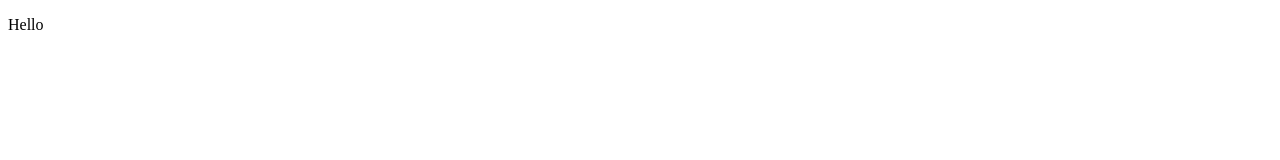
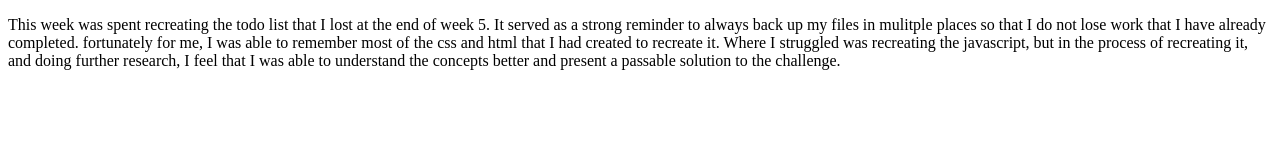
Before and after one commit to zdurbin/wdd330, a plain HTML site: page Weekly notes/week6notes.html in a window 1280 px wide. Drawn offline with Linux system fonts and the light colour scheme.

Commit message:
Update week6notes.html

```diff
--- a/Weekly notes/week6notes.html
+++ b/Weekly notes/week6notes.html
@@ -12,6 +12,6 @@
 </head>
 
 <body>
-	<p>Hello</p>
+	<p>This week was spent recreating the todo list that I lost at the end of week 5. It served as a strong reminder to always back up my files in mulitple places so that I do not lose work that I have already completed. fortunately for me, I was able to remember most of the css and html that I had created to recreate it. Where I struggled was recreating the javascript, but in the process of recreating it, and doing further research, I feel that I was able to understand the concepts better and present a passable solution to the challenge. </p>
 </body>
 </html>
```
